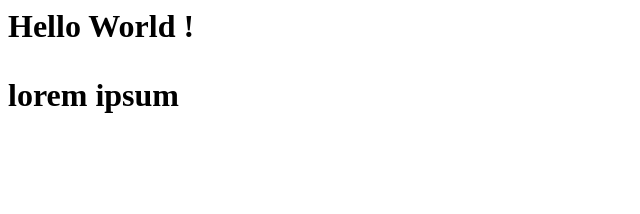
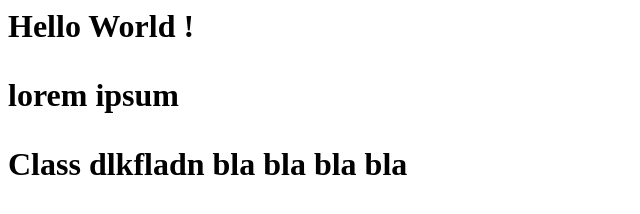
Before and after one commit to AmineAmor/firstRepo, a plain HTML site: page index.html in a window 1280 px wide. Shown: the whole page, without its empty margins (0-640 px from the left). Drawn offline with Linux system fonts and the light colour scheme.

Commit message:
Add second paragraph to index.html
Some random text

```diff
--- a/index.html
+++ b/index.html
@@ -5,5 +5,6 @@
 <body>
 <h1> Hello World ! <h1>
 <p> lorem ipsum </p>
+<p>Class dlkfladn bla bla bla bla <p>
 </body>
 </html>
```
